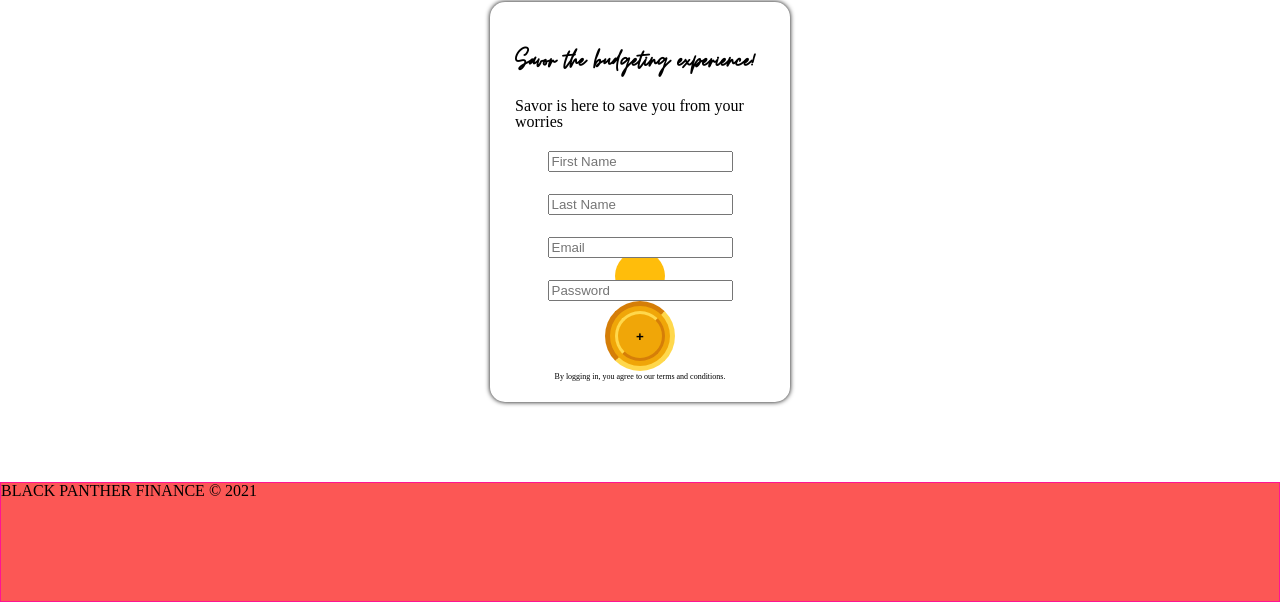
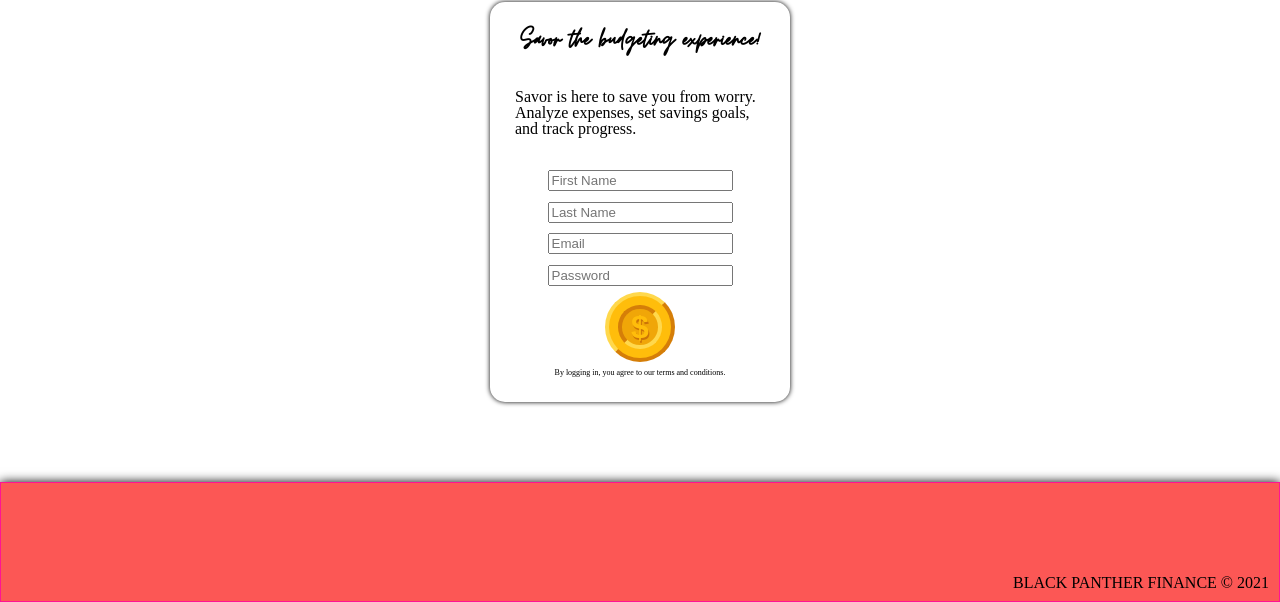
Before and after one commit to Black-Panther-Finance/webApp, a plain HTML site: page index.html in a window 1280 px wide. Shown: the part 198-800 px from the top of the page. Drawn offline with Linux system fonts and the light colour scheme.

Commit message:
cleaned up styling

```diff
--- a/index.html
+++ b/index.html
@@ -23,19 +23,19 @@
   <main>
     <section>
       <h2>Savor the budgeting experience!</h2>
-      <h3>Savor is here to save you from your worries</h3>
+      <h3>Savor is here to save you from worry.<br>Analyze expenses, set savings goals, and track progress.</h3>
       <form>
         <input id="firstName" type="text" placeholder="First Name" id="firstName" value="">
         <input id="lastName" type="text" placeholder="Last Name" id="lastName" value="">
         <input type="email" placeholder="Email" id="email" value="">
         <input type="password" placeholder="Password" id="password" value="">
-        <button id="login">+</button>
+        <button id="login" class="coin" title="submit">$</button>
       </form>
       <p id="fineprint">By logging in, you agree to our terms and conditions.</p>
     </section>
   </main>
   <footer>
-    <h2>BLACK PANTHER FINANCE &copy; 2021</h2>
+    <h4>BLACK PANTHER FINANCE &copy; 2021</h4>
   </footer>
 </body>
 </html>
--- a/style.css
+++ b/style.css
@@ -21,6 +21,7 @@ header, footer {
   border: 1px solid deeppink;
   background-color: #fc5755;
   display: flex;
+  box-shadow: 0 0 10px black;
 }
 
 #logo {
@@ -65,19 +66,19 @@ main {
   align-items: center;
 }
 
+/* all the cards are sections */
 section {
+  position: relative;
   height: 400px;
   width: 300px;
-  /* border: 1px solid orangered; */
   border-radius: 15px;
   box-shadow: 0 0 5px black;
   padding: 25px;
-  padding-bottom: 0;
   transition: transform 0.2s ease-in-out, box-shadow 0.2s ease-in-out;
   display: flex;
   flex-direction: column;
   align-items: center;
-  justify-content: space-evenly;
+  justify-content: space-between;
 }
 
 section:hover {
@@ -91,58 +92,139 @@ section h2 {
   width: 100%;
   font-size: 1.75em;
   font-weight: bolder;
+  text-align: center;
 }
 
 form {
-  position: relative;
   display: flex;
   flex-direction: column;
   align-items: center;
   justify-content: space-between;
-  height: 40%;
+  height: 33%;
 }
 
-#login {
-  background-color: transparent;
+/* gold coin buttons */
+.coin {
+  background-color: #ffbd0b;
   border-radius: 50%;
   position: absolute;
-  bottom: -60px;
+  bottom: 10%;
+  height: 70px;
+  width: 70px;
+  border-top: 4px solid #ffd84c;
+  border-left: 4px solid #ffd84c;
+  border-right: 4px solid #d57e08;
+  border-bottom: 4px solid #d57e08;
+  font-weight: bolder;
+  font-size: 2em;
+  color: #ffbd0b;
+  z-index: 1;
+  text-shadow: 1px 2px 0 #cb7407;
+  transition: transform 0.2s ease-in-out;
+}
+
+.coin::before {
+  content: '';
+  position: absolute;
+  width: 70%;
+  height: 70%;
+  margin: 15%;
+  top: 0;
+  left: 0;
+  background: #f0a608;
+  border-radius: 50%;
+  border-bottom: 4px solid #ffd84c;
+  border-right: 4px solid #ffd84c;
+  border-left: 4px solid #d57e08;
+  border-top: 4px solid #d57e08;
+  z-index: -1;
+}
+
+/* #us is the about us page body */
+#us .coin {
+  font-family: moon;
+}
+
+.coin:hover {
+  transform: scale(1.1);
+  transition: all 0.2s ease-in-out;
+  animation: soShiny 0.5s ease-in-out infinite alternate;
+}
+
+@keyframes soShiny {
+  0% {
+    box-shadow: 0 0 15px #ffd84c;
+  }
+  100% {
+    box-shadow: 0 0 15px 10px #ffd84c;
+  }
+}
+
+.coin:active {
+  animation: coinClick 0.5s ease;
+}
+
+@keyframes coinClick {
+  0% {
+    transform: scale(0.8);
+  }
+  25% {
+    transform: scale(1.075);
+  }
+  50% {
+    transform: scale(0.9);
+  }
+  75% {
+    transform: scale(1.025);
+  }
+  100% {
+    transform: scale(1);
+  }
+}
+
+#us section {
+  justify-content: flex-start;
+  padding: 1% 2% 10% 2%;
+  /* width: 23%;
+  height: 50%; */
+}
+
+#us h2 {
+  font-size: 3em;
+}
+
+#us section img {
+  height: 66%;
+  width: 100%;
+  border: 1px solid black;
+  margin-bottom: 10px;
+  border-radius: 5px 30px;
+  overflow: hidden;
+}
+
+/* .coin::after {
+  content: '';
+  position: absolute;
   height: 50px;
   width: 50px;
-  border-top: 3px solid #ffd84c;
-  border-left: 3px solid #ffd84c;
-  border-right: 3px solid #d57e08;
-  border-bottom: 3px solid #d57e08;
-  font-weight: bolder;
-}
-
-form::before {
-  content: '';
-  margin: 35.5px 35.5px;
-  position: absolute;
-  width: 70px;
-  height: 70px;
-  background: #f0a608;
-  bottom: -105px;
-  border-radius: 50%;
-  border-bottom: 5px solid #ffd84c;
-  border-right: 5px solid #ffd84c;
-  border-left: 5px solid #d57e08;
-  border-top: 5px solid #d57e08;
-}
-
-form::after {
-  content: '';
-  position: absolute;
-  bottom: 0;
-  height: 50px;
-  width: 50px;
+  margin: 7px;
+  top: 0;
+  left: 20px;
   border-radius: 50%;
   background-color: #ffbd0b;
-  z-index: -1;
-}
+  z-index: 2;
+} */
 
 section #fineprint {
   font-size: 0.5em;
   margin-top: 50px;
 }
+
+footer {
+  align-items: flex-end;
+  justify-content: flex-end;
+}
+
+footer h4 {
+  margin: 10px;
+}
```
Also changed, not shown: aboutus.html (+18 -6 lines), expenses.html (+3 -3 lines), goals.html (+1 -1 lines).
